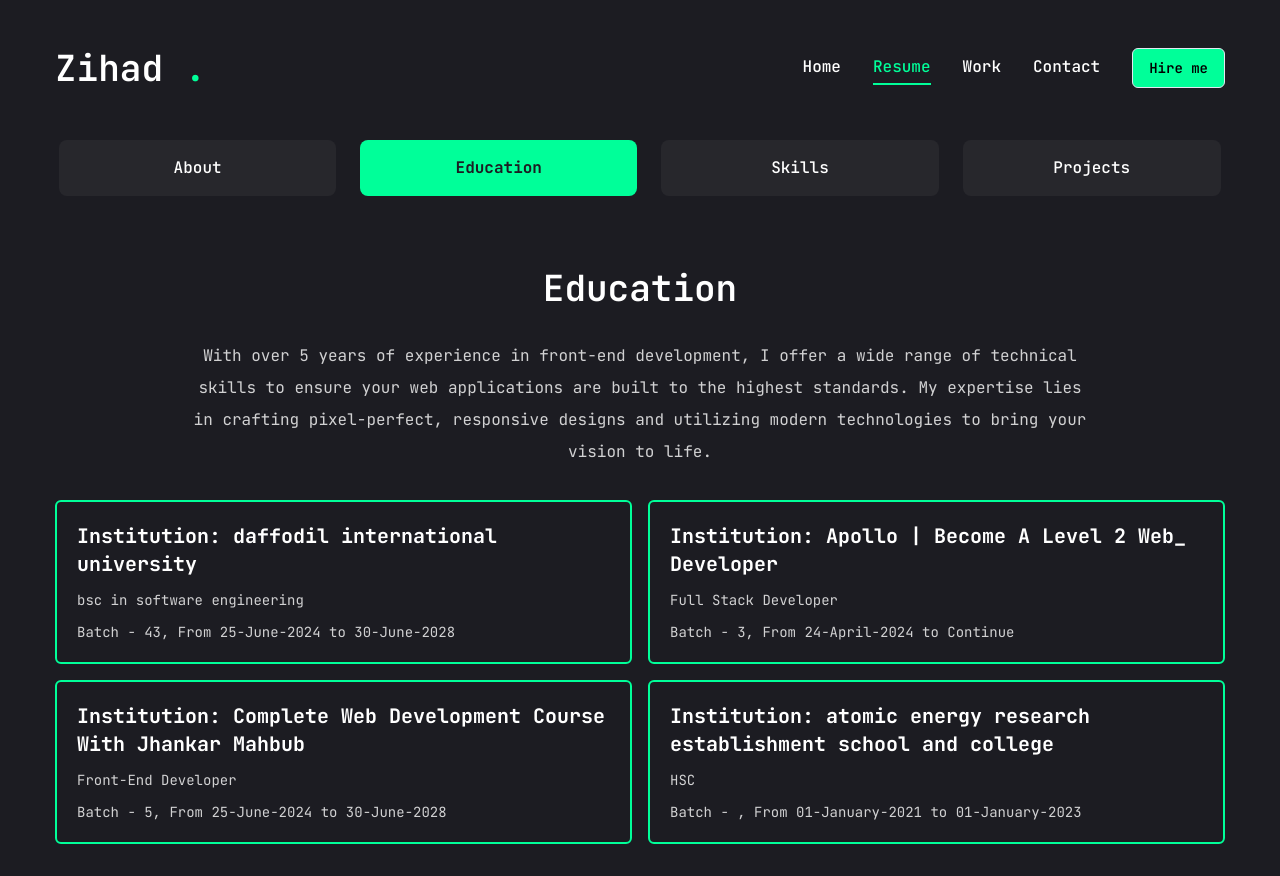
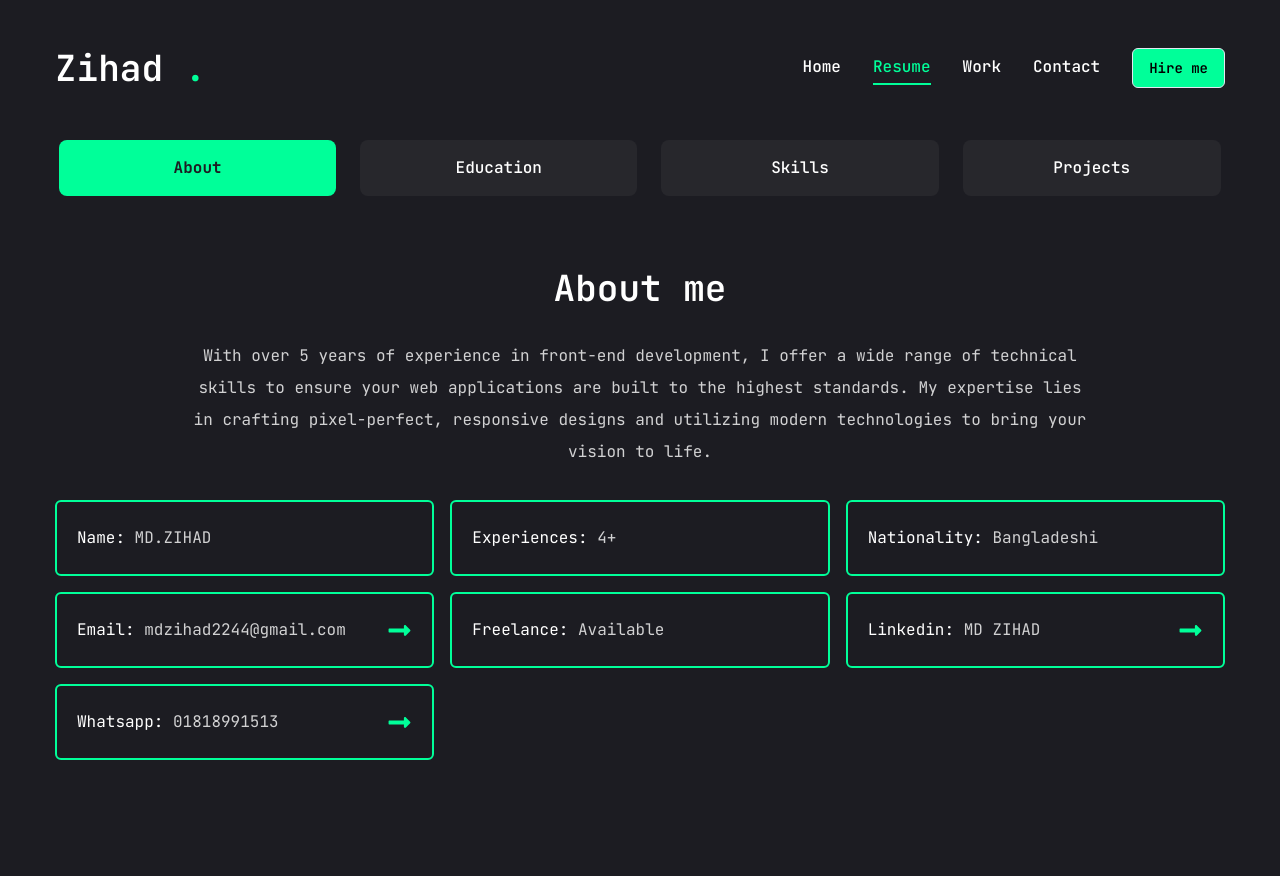
Before and after one commit to ZIHAD22/portfolio, a Next.js app: page /resume in a window 1280 px wide. After the commit the page ends 820 px from the top, so only its background shows below. Built offline with nearby package versions, Linux system fonts and the light colour scheme.

Commit message:
add metadata to all page

```diff
--- a/src/app/contact/page.tsx
+++ b/src/app/contact/page.tsx
@@ -1,4 +1,10 @@
+import { Metadata } from "next";
 import React from "react";
+
+export const metadata: Metadata = {
+  title: "Contact | Md Zihad",
+  description: "Full Stack Javascript Developer",
+};
 
 const Contact = () => {
   return <div>This is Contact page</div>;
--- a/src/app/resume/page.tsx
+++ b/src/app/resume/page.tsx
@@ -1,5 +1,11 @@
 import Main from "@/pages/Resume/Main";
+import { Metadata } from "next";
 import React from "react";
+
+export const metadata: Metadata = {
+  title: "Resume | Md Zihad",
+  description: "Full Stack Javascript Developer",
+};
 
 const Resume = () => {
   return <Main />;
--- a/src/app/works/page.tsx
+++ b/src/app/works/page.tsx
@@ -1,4 +1,10 @@
+import { Metadata } from "next";
 import React from "react";
+
+export const metadata: Metadata = {
+  title: "Works | Md Zihad",
+  description: "Full Stack Javascript Developer",
+};
 
 const Works = () => {
   return <div>This is Works page</div>;
--- a/src/pages/Resume/EducationTabs.tsx
+++ b/src/pages/Resume/EducationTabs.tsx
@@ -15,13 +15,15 @@ const EducationTabs = () => {
         <div className="grid grid-cols-1  xl:grid-cols-2 gap-4 w-full my-8">
           {education.education.map((edu, i) => (
             <div key={i} className="border-2 border-accent p-5 rounded-md">
-              <h5 className="text-xl font-bold">
+              <h5 className="text-xl font-bold capitalize">
                 Institution: {edu.institution}
               </h5>
-              <h5 className="text-sm text-white/80 mt-3">{edu.degree}</h5>
               <h5 className="text-sm text-white/80 mt-3">
-                Batch - {edu.batch}, From {edu.duration.from} to{" "}
-                {edu.duration.to}
+                Degree: {edu.degree}
+              </h5>
+              <h5 className="text-sm text-white/80 mt-3">
+                {edu.batch && <span>Batch - {edu.batch},</span>} From{" "}
+                {edu.duration.from} to {edu.duration.to}
               </h5>
             </div>
           ))}
--- a/src/pages/Resume/Main.tsx
+++ b/src/pages/Resume/Main.tsx
@@ -21,7 +21,7 @@ const Main = () => {
         className="min-h-[80vh] flex items-center justify-center py-12 xl:py-0"
       >
         <div className="mx-auto w-full">
-          <Tabs defaultValue="education" className="flex flex-col gap-[60px]">
+          <Tabs defaultValue="about" className="flex flex-col gap-[60px]">
             <TabsList className="flex flex-col xl:flex-row w-full xl:max-w-full mx-auto xl:mx-0 gap-6">
               <TabsTrigger value="about" className="w-full">
                 About
```
